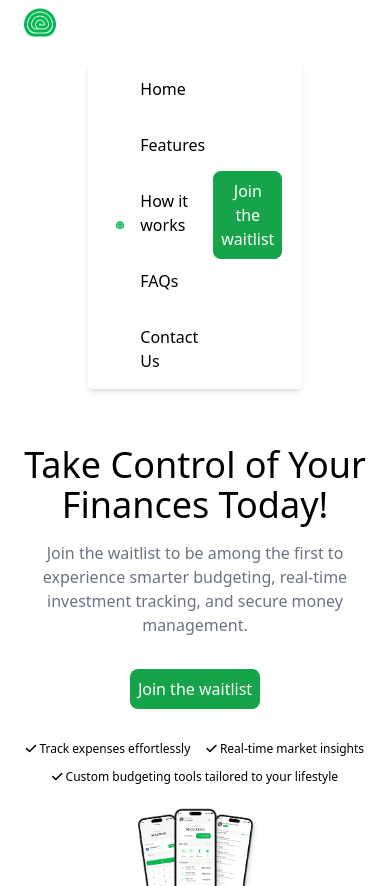
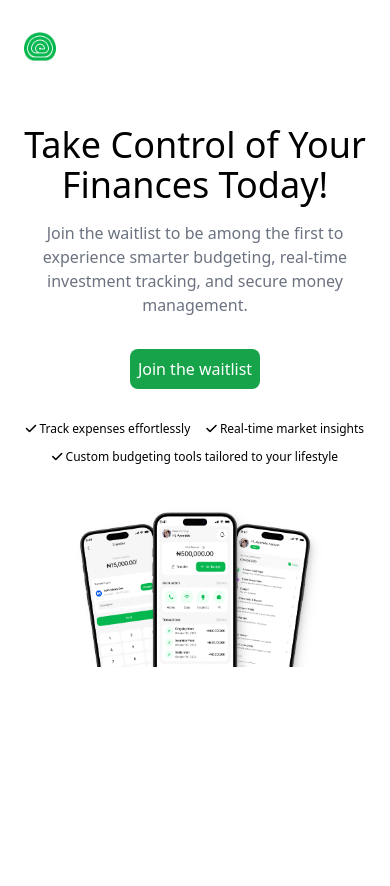
Before and after one commit to dkay9/ayo-design-code, a website: page pages/index.html in a window 390 px wide. Drawn offline with Linux system fonts and the light colour scheme.

Commit message:
new push

```diff
--- a/pages/index.html
+++ b/pages/index.html
@@ -11,28 +11,28 @@
     <!-- Hero Section -->
     <main class="h-screen bg-white px-4">
         <div>
-            <img class="w-12 p-2 lg:hidden" src="/img/d1-logo.png" alt="Logo">
+            <img class="w-12 p-2 md:hidden lg:hidden mt-6" src="/img/d1-logo.png" alt="Logo">
         </div>
-        <header class="w-3/5 rounded bg-white shadow-md mx-auto mt-4 p-2">
-            <nav class="flex justify-between px-3 items-center w-full">
+        <header class="w-3/5 md:w-10/12 rounded hidden md:flex bg-white shadow-md mx-auto mt-4 p-2">
+            <nav class="hidden md:flex lg:flex justify-between px-3 items-center w-full">
                 <div>
                     <img class="w-12 p-2" src="/img/d1-logo.png" alt="Logo">
                 </div>
                 <div id="links">
                     <ul class="text-black flex md:flex-row flex-col md:items-center md:gap-[2vw] gap-4">
-                        <li class="px-2 py-2 hover:bg-green-300 hover:text-white rounded transition duration-300 ease-in-out">
+                        <li class="px-2 py-2 md:px-1 hover:bg-green-300 hover:text-white rounded transition duration-300 ease-in-out">
                             <a href="#">Home</a>
                         </li>
-                        <li class="px-2 py-2 hover:bg-green-300 hover:text-white rounded transition duration-300 ease-in-out">
+                        <li class="px-2 py-2 md:px-1 hover:bg-green-300 hover:text-white rounded transition duration-300 ease-in-out">
                             <a href="#">Features</a>
                         </li>
-                        <li class="px-2 py-2 hover:bg-green-300 hover:text-white rounded transition duration-300 ease-in-out">
+                        <li class="px-2 py-2 md:px-1 hover:bg-green-300 hover:text-white rounded transition duration-300 ease-in-out">
                             <a href="#">How it works</a>
                         </li>
-                        <li class="px-2 py-2 hover:bg-green-300 hover:text-white rounded transition duration-300 ease-in-out">
+                        <li class="px-2 py-2 md:px-1 hover:bg-green-300 hover:text-white rounded transition duration-300 ease-in-out">
                             <a href="#">FAQs</a>
                         </li>
-                        <li class="px-2 py-2 hover:bg-green-300 hover:text-white rounded transition duration-300 ease-in-out">
+                        <li class="px-2 py-2 md:px-1 hover:bg-green-300 hover:text-white rounded transition duration-300 ease-in-out">
                             <a href="#">Contact Us</a>
                         </li>
                     </ul>
@@ -69,7 +69,7 @@
         </div>
 
         <div class="text-center flex justify-center items-center">
-            <img class="w-1/2" src="/img/d1-hero.jpg" alt="Hero">
+            <img class="w-full lg:w-1/2 " src="/img/d1-hero.jpg" alt="Hero">
         </div>
     </main>
 </body>
--- a/pages/js/navbar.js
+++ b/pages/js/navbar.js
@@ -5,6 +5,15 @@ let links = document.getElementById("links");
 
 hamburger.addEventListener("click", hideLinks); // When hamburger is clicked, the links appear or disappear
 hamburger.addEventListener("click", changeMenuState); // When hamburger is clicked, it changes into menu or x
+
+// When one of the links is clicked, the links disappear
+let link = document.querySelectorAll("div#links > ul > *");
+for (let i = 0; i < link.length; i++) {
+	let allLinks = link[i];
+	allLinks.addEventListener("click", hideLinks);
+	allLinks.addEventListener("click", removeActive);
+	allLinks.addEventListener("click", removeScroll);
+}
 
 // When the outer part of the hamburger menu is clicked the links disappear
 main.addEventListener("click", hideLinksOnly);
```
Also changed, not shown: pages/output.css.
